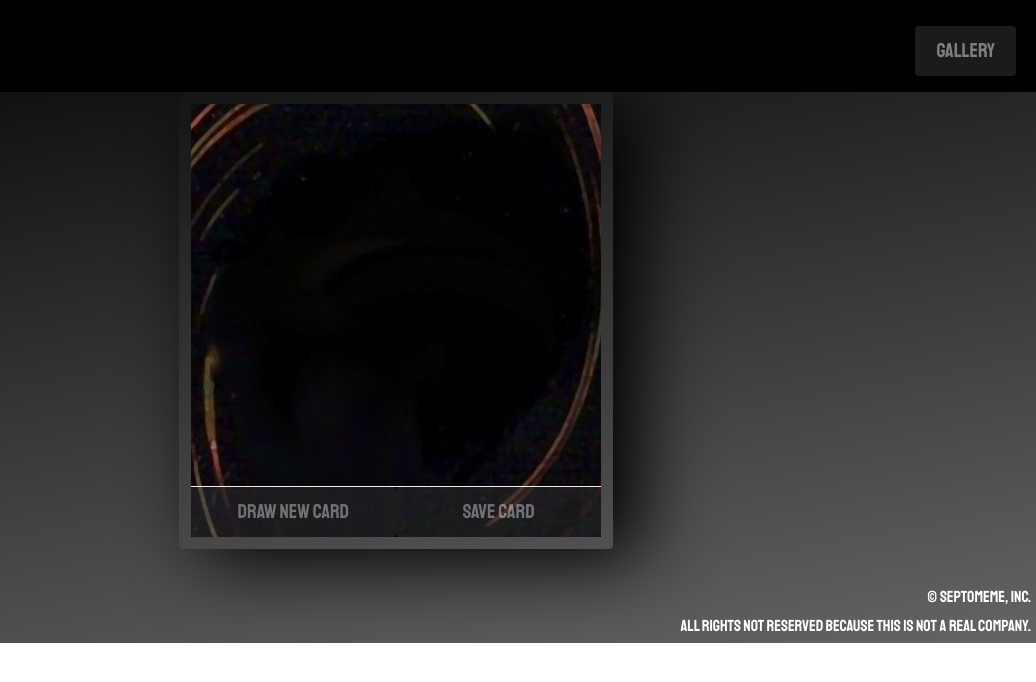
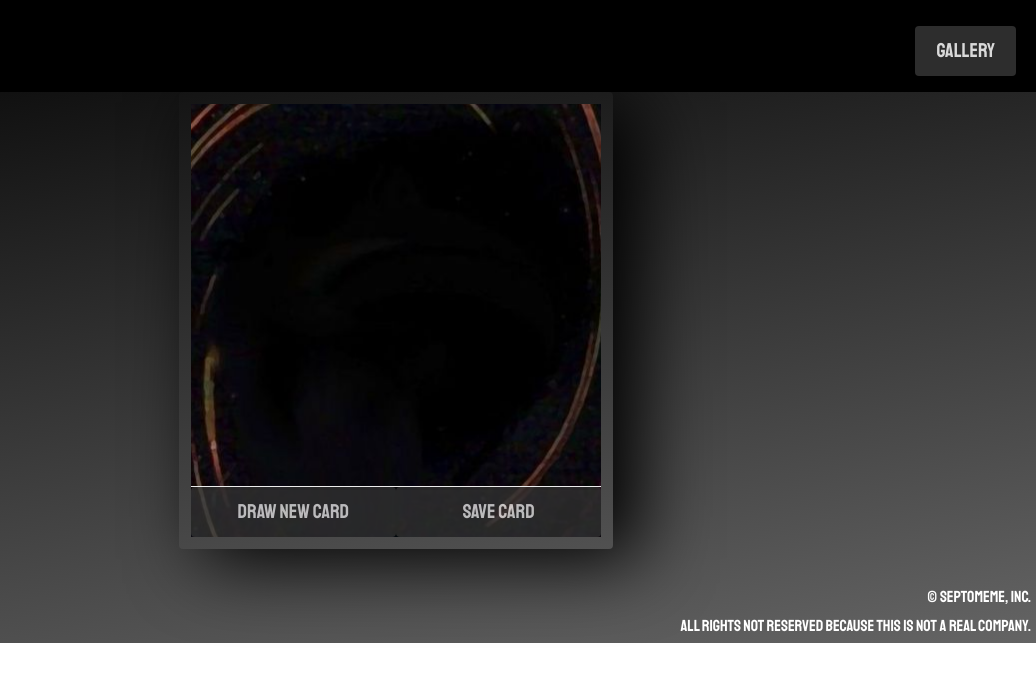
Before and after one commit to BeckyMWilson/septomeme, a plain HTML site: page index.html in a window 1280 px wide. Shown: the full height of the page, 244-1280 px from the left. Drawn offline with nearby package versions, Linux system fonts and the light colour scheme; no server answers.

```diff
--- a/assets/css/style.css
+++ b/assets/css/style.css
@@ -41,7 +41,7 @@ header nav button a:hover {
 
 .button {
     font-family: 'Staatliches', cursive;
-    opacity: 50%;
+    opacity: 85%;
 }
 #the_buttons {
     display: flex;
```
